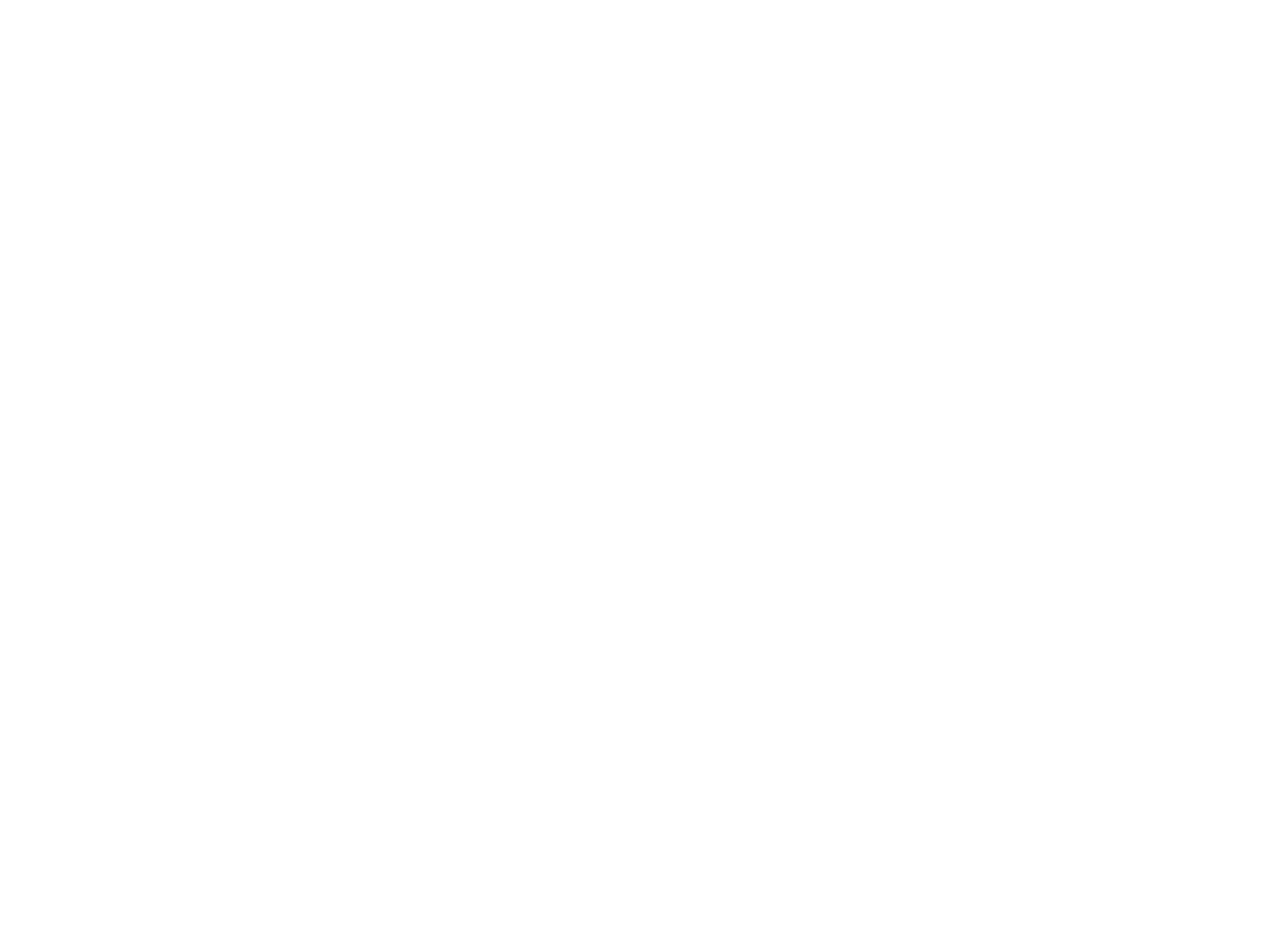
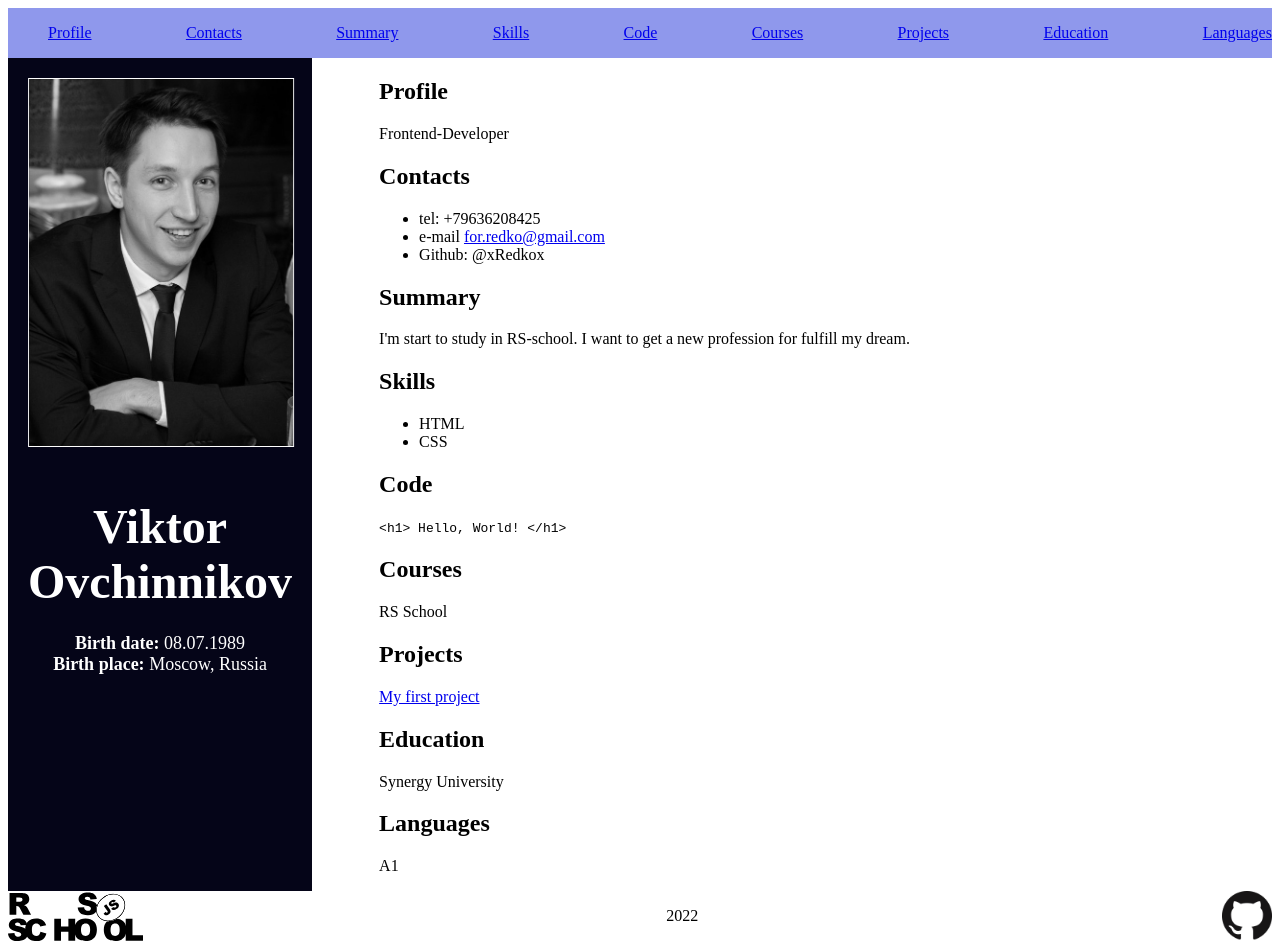
Before and after one commit to xRedkox/rsschool-cv-old-, a plain HTML site: page index.html in a window 1280 px wide. Before the commit the page ends 800 px from the top, so only its background shows below. Drawn offline with Linux system fonts and the light colour scheme.

Commit message:
feat: create full project

```diff
--- a/index.html
+++ b/index.html
@@ -4,9 +4,93 @@
     <meta charset="UTF-8">
     <meta http-equiv="X-UA-Compatible" content="IE=edge">
     <meta name="viewport" content="width=device-width, initial-scale=1.0">
-    <title>Document</title>
+    <link rel="stylesheet" href="style.css">
+    <link rel="icon" href="assets/favicon/favicon.ico">
+    <title>cv</title>
 </head>
 <body>
-
+    <header class="header">
+        <nav class="nav">
+            <ul class="nav-list">
+             <li class="nav-item"><a href="#profile" class="nav-link">Profile</a></li>
+              <li class="nav-item"><a href="#contacts" class="nav-link">Contacts</a></li>
+              <li class="nav-item"><a href="#summary" class="nav-link">Summary</a></li>
+              <li class="nav-item"><a href="#skills" class="nav-link">Skills</a></li>
+              <li class="nav-item"><a href="#code" class="nav-link">Code</a></li>
+              <li class="nav-item"><a href="#courses" class="nav-link">Courses</a></li>
+              <li class="nav-item"><a href="#projects" class="nav-link">Projects</a></li>
+              <li class="nav-item"><a href="#education" class="nav-link">Education</a></li>
+              <li class="nav-item"><a href="#languages" class="nav-link">Languages</a></li>
+            </ul>
+          </nav>
+    </header>
+    <main class="main">
+    <div class="container">
+        <div class="aside">
+        <img class="photo" src="assets/img/my_photo.jpg" alt="Photo of Viktor">
+        <h1 class="title">
+            Viktor Ovchinnikov
+        </h1>
+        <p class="birth-info">
+        <b>Birth date:</b> 08.07.1989<br>
+        <b>Birth place:</b> Moscow, Russia
+        </p>
+        </div>
+        <div class="about">
+            <section class="section" id="profile">
+                <h2 class="section-title">Profile</h2>
+                <p>Frontend-Developer</p>
+            </section>
+            <section class="section" id="contacts">
+                <h2 class="section-title">Contacts</h2>
+                <ul>
+                    <li>tel: +79636208425</li>
+                    <li>e-mail <a href="#">for.redko@gmail.com</a></li>
+                    <li>Github: @xRedkox</li>
+                </ul>
+            </section>
+            <section class="section" id="summary">
+                <h2 class="section-title">Summary</h2>
+                <p>I'm start to study in RS-school. I want to get a new profession for fulfill my dream.</p>
+            </section>
+            <section class="section" id="skills">
+                <h2 class="section-title">Skills</h2>
+                <ul>
+                    <li>HTML</li>
+                    <li>CSS</li>
+                </ul>
+            </section>
+            <section class="section" id="code">
+                <h2 class="section-title">Code</h2>
+                <code>
+                    &lt;h1&gt; Hello, World! &lt;/h1&gt;
+                </code>
+            </section>
+            <section class="section" id="courses">
+                <h2 class="section-title">Courses</h2>
+                <p>RS School</p>
+            </section>
+            <section class="section" id="projects">
+                <h2 class="section-title">Projects</h2>
+                <a href="#">My first project</a>
+            </section>
+            <section class="section" id="education">
+                <h2 class="section-title">Education</h2>
+                <p>Synergy University</p>
+            </section>
+            <section class="section" id="languages">
+                <h2 class="section-title">Languages</h2>
+                <p>A1</p>
+            </section>
+        </div>
+    </div>
+</main>
+<footer class="footer">
+    <div class="footer_div">
+    <a href="https://rs.school/js/"><img class="logo_rs_school" src="assets/svg/rs_school_js.svg" alt="logo_rs_school"></a>
+    <p>2022</p>
+    <a href="https://github.com/xRedkox"><img class="logo_github" src="assets/png/GitHub-Mark-64px.png" alt="logo_github"></a>
+    </div>
+</footer>
 </body>
 </html>
--- a/style.css
+++ b/style.css
@@ -1,3 +1,90 @@
+@media (max-width: 768px) {
+    .section {
+      width: 100%;
+    }
+  }
+
+html {
+    scroll-behavior: smooth;
+  }
+
+
 body {
-    color: aliceblue;
+    display: flex;
+    flex-direction: column;
+    justify-content: space-between;
+
+  }
+
+  .header{
+      background-color: rgb(143, 152, 236);
+
+
+  }
+
+  .nav-list {
+    display: flex;
+    justify-content: space-between;
+    align-items: center;
+    list-style: none;
+    transition: .3s;
+  }
+
+
+.title{
+    font-size: 48px;
+    margin-top: 48px;
+    margin-bottom: 24px;
+
 }
+
+.birth-info{
+    font-size: 18px;
+    margin-bottom: 19px;
+}
+
+
+.photo{
+width: 100%;
+border: 1px solid #fff;
+transform: scale(-1, 1)
+}
+
+.aside{
+    background-color: #050518;
+    width: 310px;
+    min-height: 100px;
+    color: #fff;
+    padding: 20px;
+    box-sizing: border-box;
+    text-align: center;
+    margin-right: 67px;
+
+}
+
+.about{
+    width: 100%;
+}
+
+.container{
+    display: flex;
+}
+
+.footer {
+    height: 50px;
+}
+
+.logo_rs_school {
+    height: 50px;
+
+}
+
+.logo_github {
+    height: 50px;
+}
+
+.footer_div {
+    display: flex;
+    justify-content: space-between;
+
+}
```
Also changed, not shown: assets/favicon/favicon.ico (added), assets/img/my_photo.jpg (added), assets/png/GitHub-Mark-64px.png (added), assets/svg/rs_school_js.svg (added).
